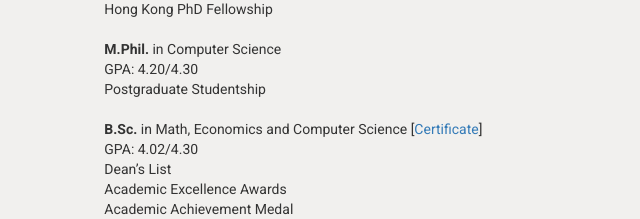
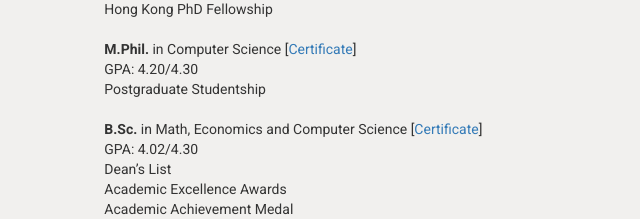
Before and after one commit to QiuTedYuan/QiuTedYuan.github.io, a plain HTML site: page resume.html in a window 1280 px wide. Shown: the part 539-758 px from the top of the page, 124-764 px from the left. Drawn offline with Linux system fonts and the light colour scheme.

Commit message:
Update resume.html

```diff
--- a/resume.html
+++ b/resume.html
@@ -98,6 +98,7 @@
                 Hong Kong PhD Fellowship<br>
                 <br>
                 <strong>M.Phil.</strong> in Computer Science
+                [<a href="./img/mphil_cert.jpg" target="_blank">Certificate</a>]
                 <span class="align-right" id="mphil-year">Sept. 2017 - Aug. 2019</span>
                 <br>
                 GPA: 4.20/4.30<br>
```
